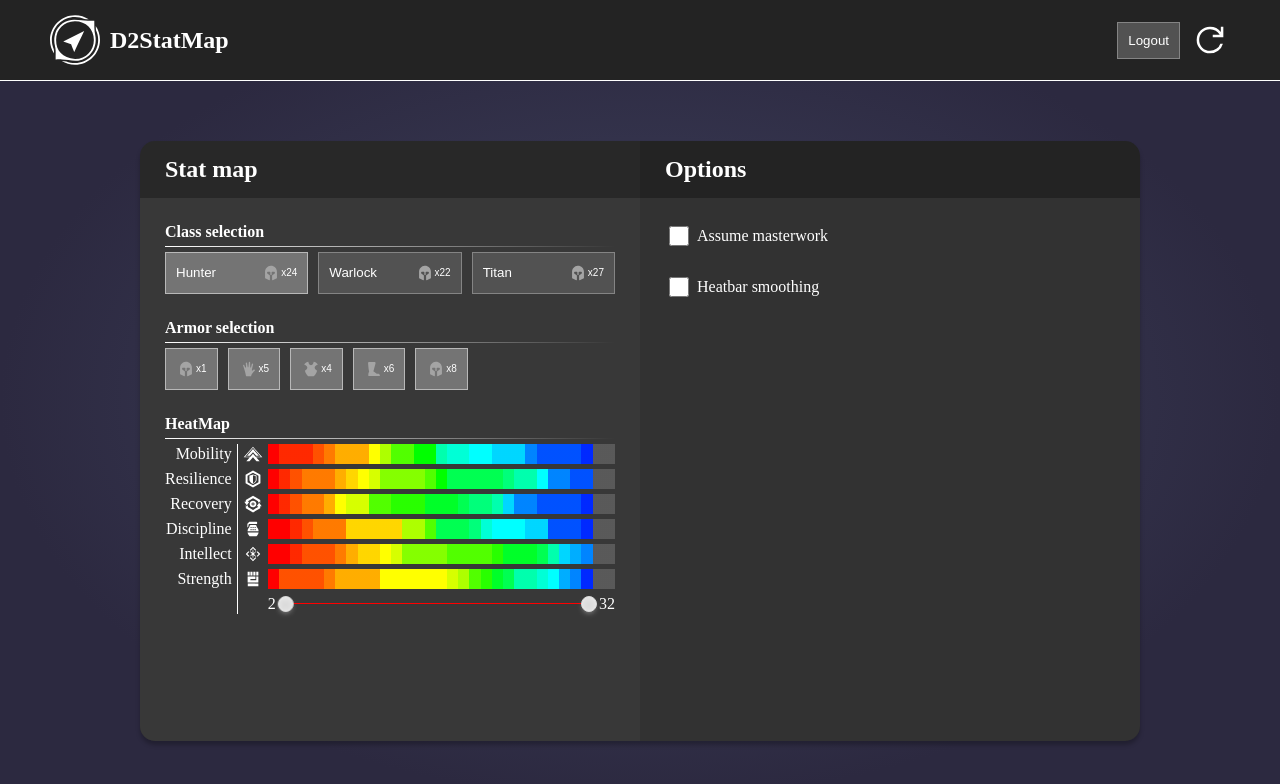
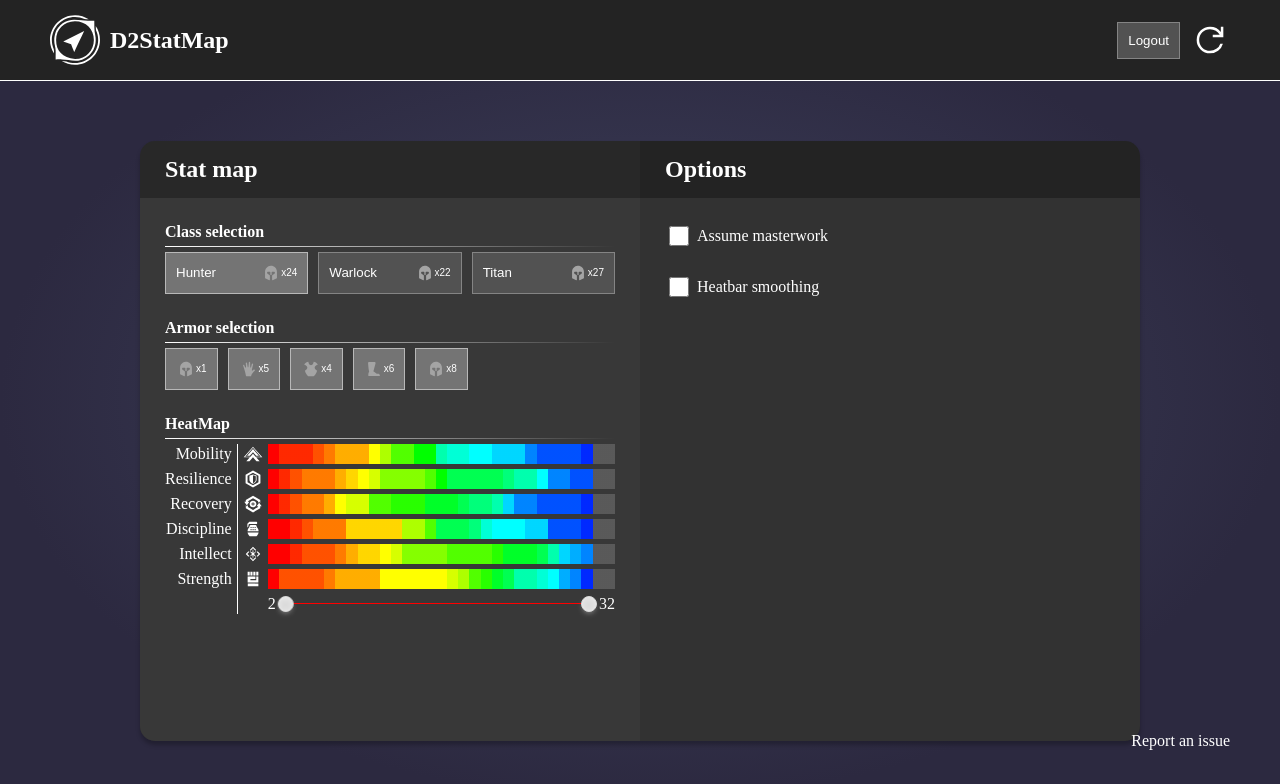
Before and after one commit to NSkelin/d2statmap, a Next.js app: page / in a window 1280 px wide. Shown: the top 784 px of the page. Built offline with nearby package versions, Linux system fonts and the light colour scheme.

Commit message:
add issue report link

```diff
--- a/src/app.module.css
+++ b/src/app.module.css
@@ -15,3 +15,10 @@
     align-items: center;
     gap: 50px;
 }
+.report {
+    position: absolute;
+    right: 50px;
+    bottom: 50px;
+    color: white;
+    text-decoration: none;
+}
--- a/src/pages/index.jsx
+++ b/src/pages/index.jsx
@@ -47,6 +47,9 @@ function App() {
 			<div className={styles.app}>
 				<NavBar loggedIn onLogout={handleLogout}></NavBar>
 				<div className={styles.content}>{appContent}</div>
+				<a href="https://github.com/NSkelin/d2statmap/issues" rel="noopener noreferrer" target="_blank" className={styles.report}>
+					Report an issue
+				</a>
 			</div>
 		</>
 	);
```
